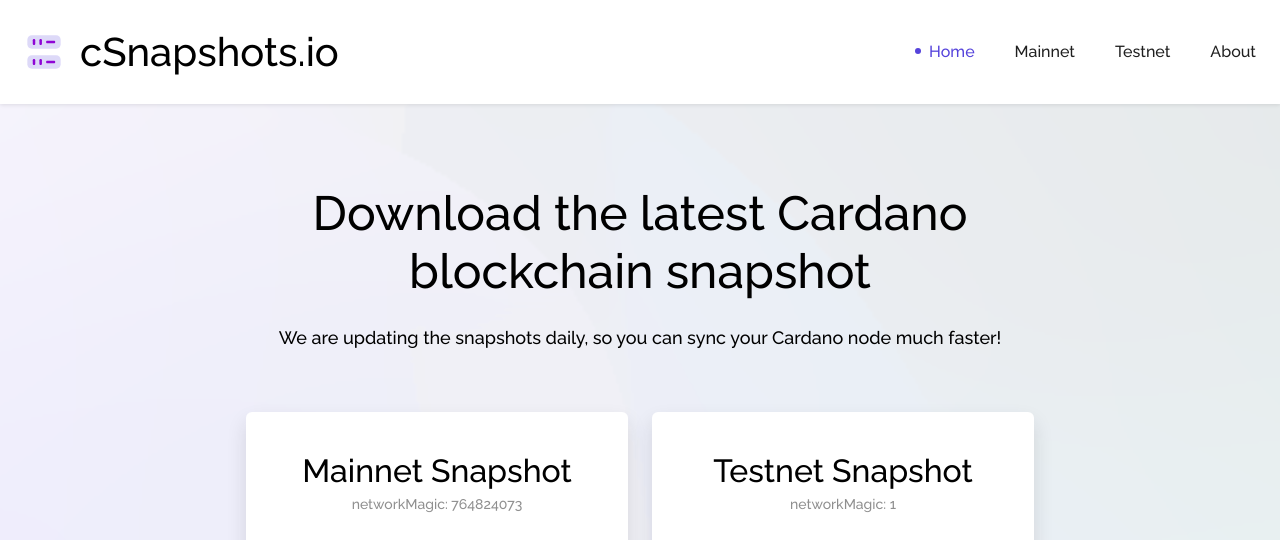
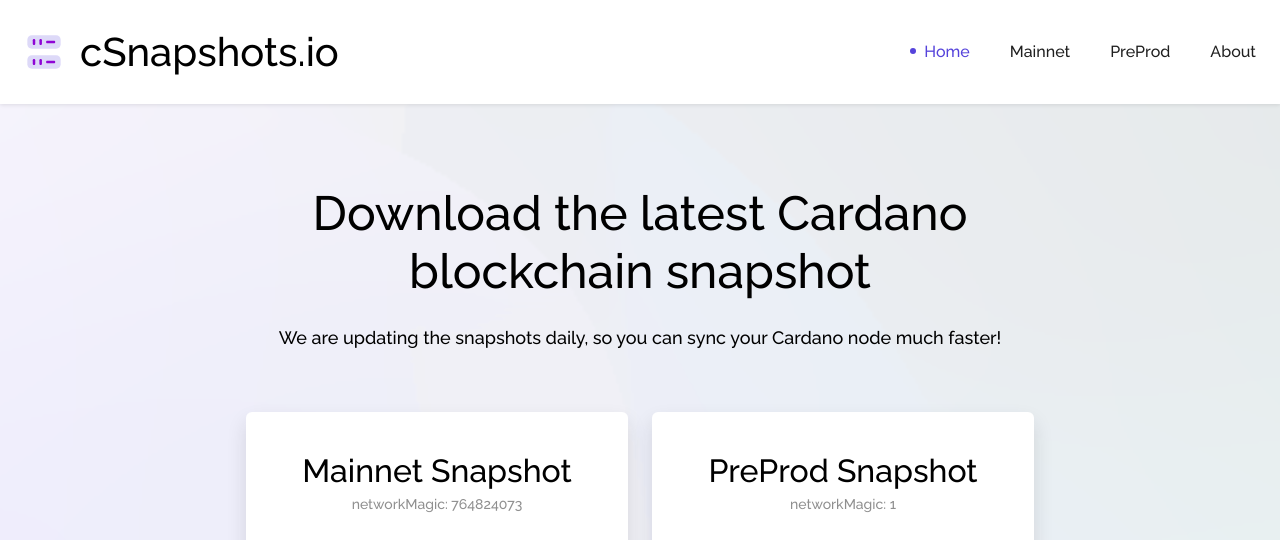
Before and after one commit to stakepool247/csnapshot.io, a React (Create React App) app: page / in a window 1280 px wide. Shown: the top 540 px of the page. Built offline with nearby package versions, Linux system fonts and the light colour scheme.

Commit message:
Make repository public

```diff
--- a/src/helper/common.js
+++ b/src/helper/common.js
@@ -42,7 +42,7 @@ export const appsDetails = [
 	},
 	{
 		id: 649,
-		title: 'Testnet Snapshot',
+		title: 'PreProd Snapshot',
 		subtitle: 'networkMagic: 1',
 		description: 'Cardano Full Blockchain Snapshot for the Testnet',
 		downloadLink: '#',
@@ -63,7 +63,7 @@ export const pages = [
 	},
 	{
 		id: 435435,
-		name: 'Testnet',
+		name: 'PreProd',
 		url: '/testnet',
 	},
 	{
```
